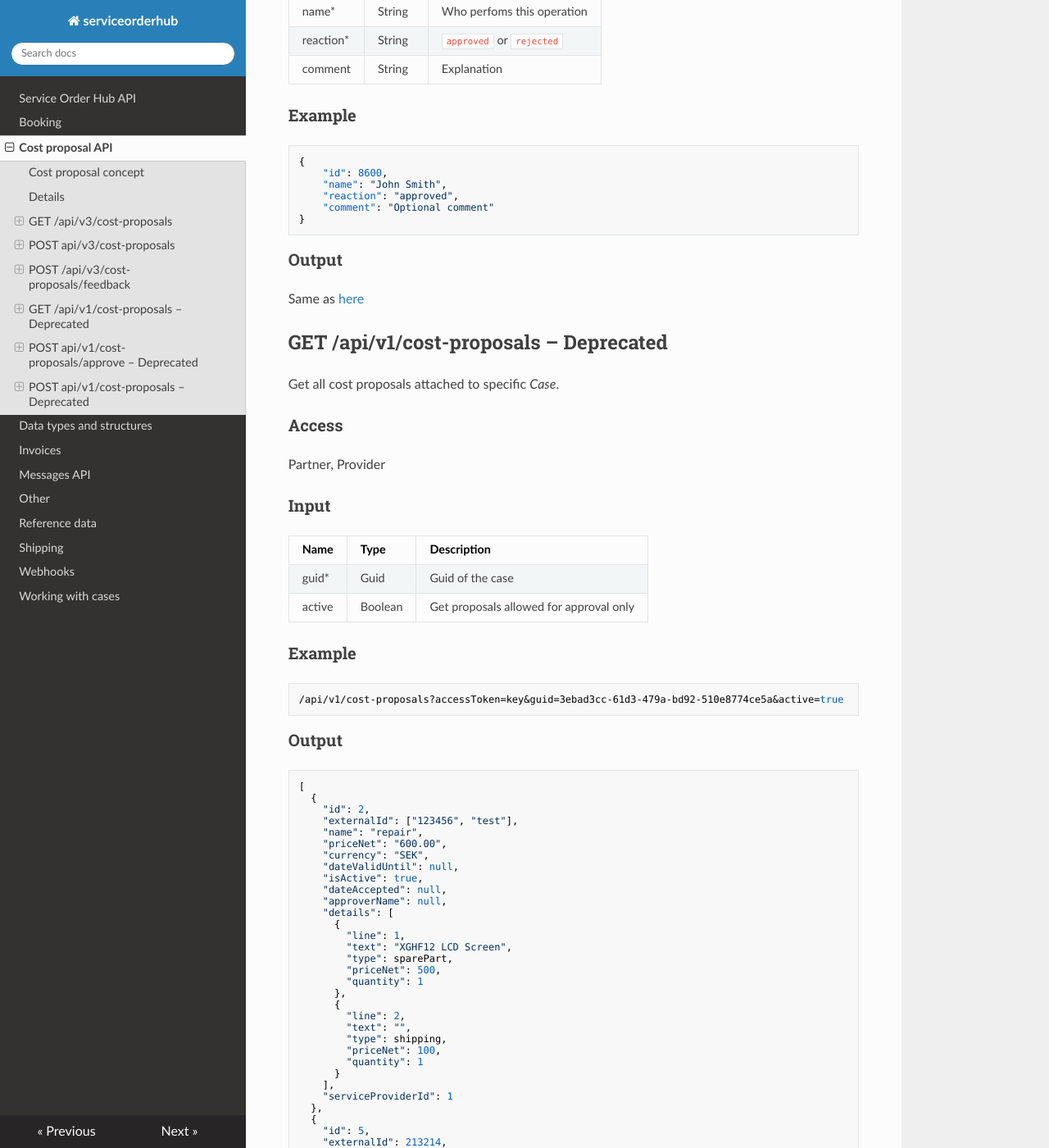
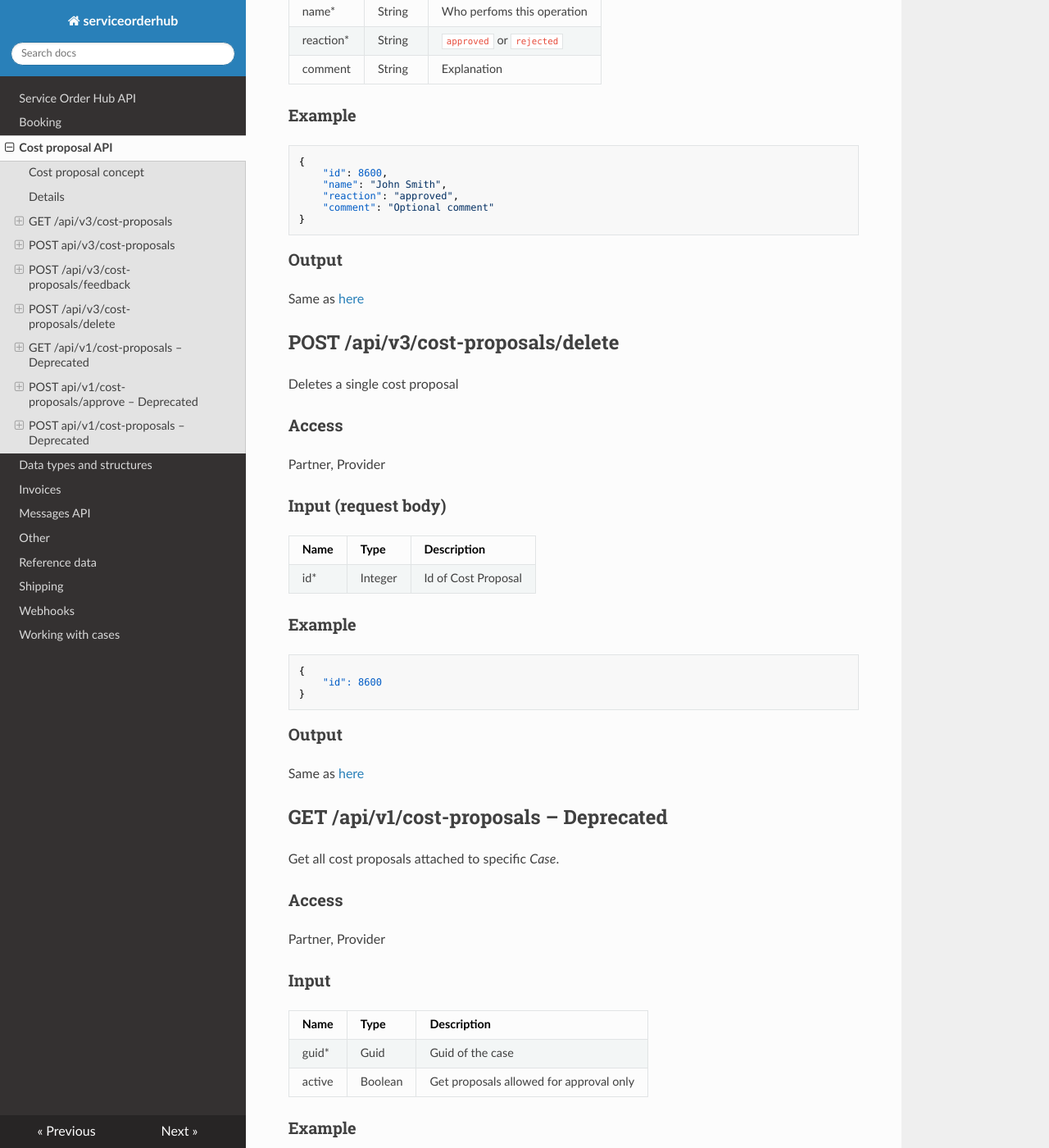
Before and after one commit to infocareworkshop/serviceorderhub-docs, an MkDocs documentation site: the page built from docs/Cost proposals.md, in a window 1280 px wide and 1400 px high, scrolled down 3802 px. Shown: the whole window at 82% size. Built offline with MkDocs 1.6.1, drawn with Linux system fonts in a browser that asks for light colours; nearby versions of some CDN libraries.

Commit message:
[No ticket] Add docs for cost-proposals/delete

````diff
--- a/docs/Cost proposals.md
+++ b/docs/Cost proposals.md
@@ -191,6 +191,31 @@ Partner, Provider
 
 Same as [here](Cost%20proposals/#get-apiv3cost-proposals)
 
+## POST /api/v3/cost-proposals/delete
+
+Deletes a single cost proposal
+
+### Access
+
+Partner, Provider
+
+### Input (request body)
+
+| Name             | Type      | Description                            |
+|------------------|-----------|----------------------------------------|
+| id\*             | Integer   | Id of Cost Proposal                    |
+
+### Example
+```
+{
+	"id": 8600
+}
+```
+
+### Output
+
+Same as [here](#get-apiv3cost-proposals)
+
 
 ## GET /api/v1/cost-proposals – Deprecated
 
````
